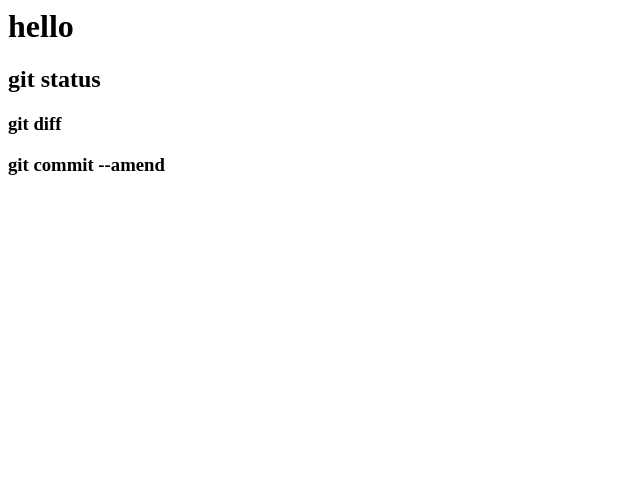
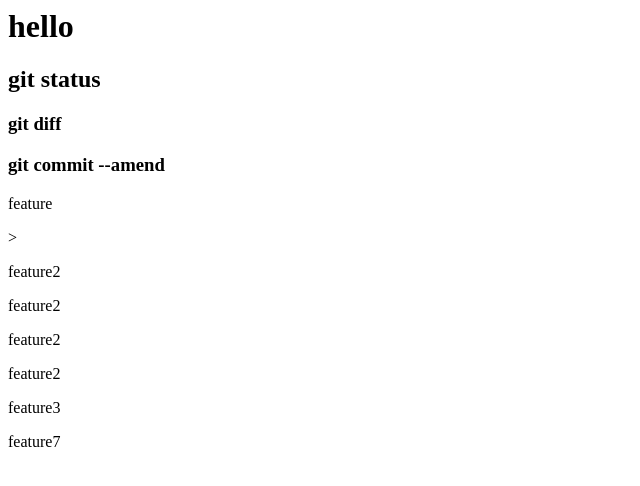
Before and after one commit to makino-hub/git_tutorial, a plain HTML site: page index.html in a window 1280 px wide. Shown: the whole page, without its empty margins (0-640 px from the left). Drawn offline with Linux system fonts and the light colour scheme.

Commit message:
conflict7を追記

```diff
--- a/index.html
+++ b/index.html
@@ -2,3 +2,10 @@
 <h2>git status</h2>
 <h3>git diff</h3>
 <h3>git commit --amend</h3>
+<p>feature</p>>
+<p>feature2</p>
+<p>feature2</p>
+<p>feature2</p>
+<p>feature2</p>
+<p>feature3</p>
+<p>feature7</p>
```
